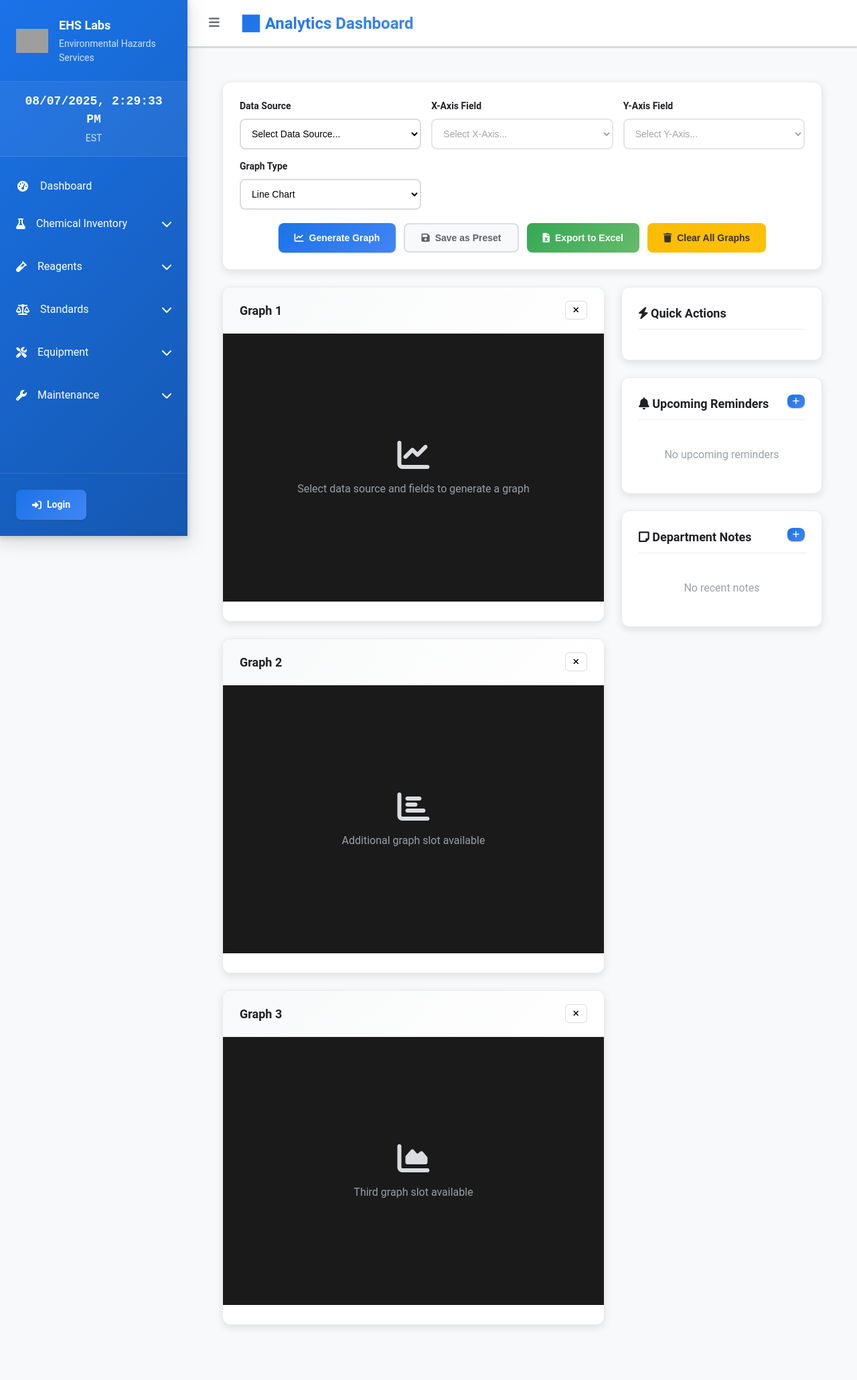
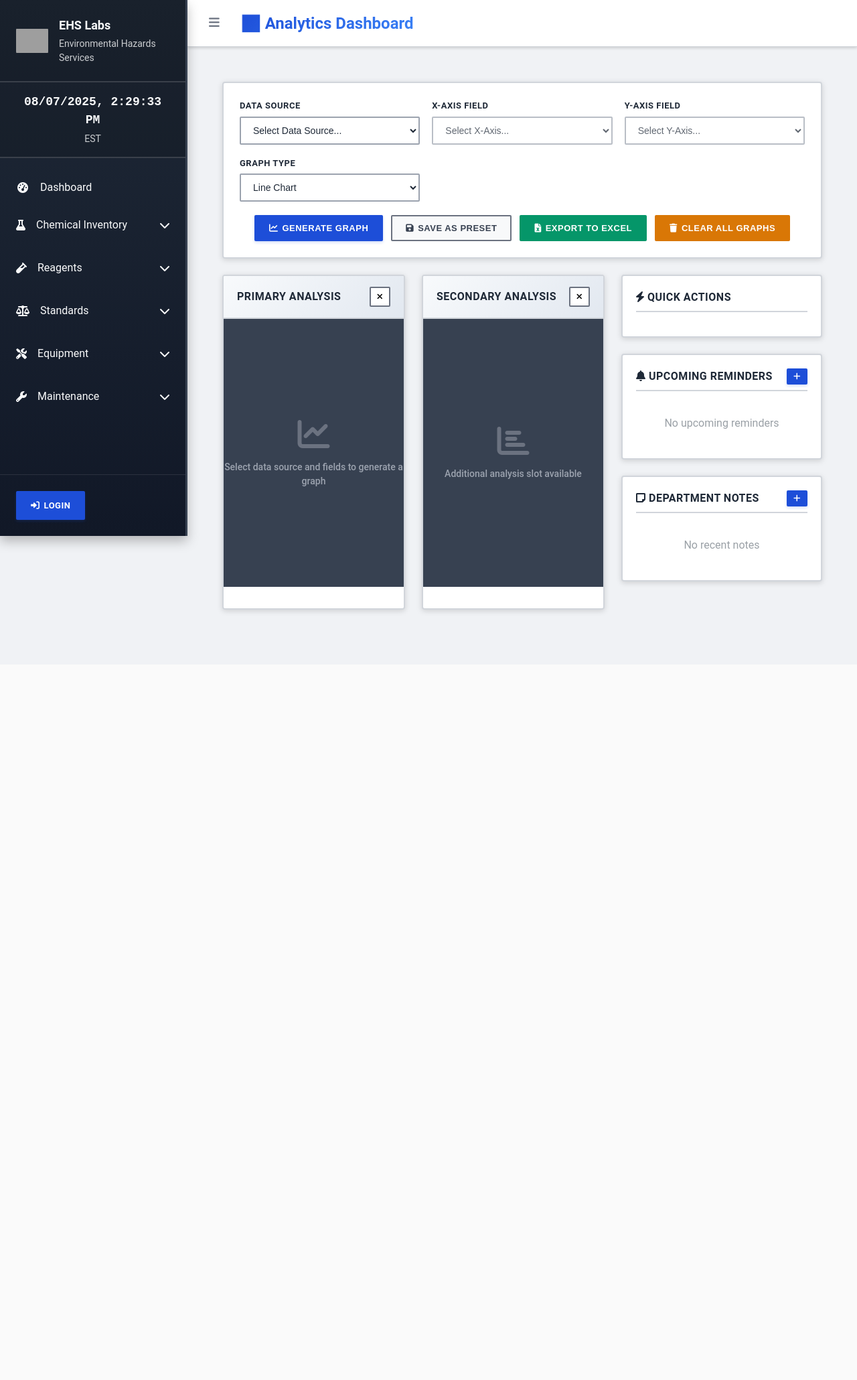
Before and after one commit to labrat420-69/ehs-electronic-journal, a Python web app: template frontend/templates/analytics/dashboard.html in a window 1280 px wide. Shown: the whole page at 67% size. After the commit the page ends 918 px from the top, so only its background shows below. Run offline with Jinja, Linux system fonts and the light colour scheme; the template is opened without the code that fills it, so the values that code supplies are empty; some libraries are stand-ins or nearby versions; grey boxes are pictures that could not be loaded.

Commit message:
Implement 2-chart layout and enterprise professional styling for Analytics Dashboard
Co-authored-by: labrat420-69 <224840331+labrat420-69@users.noreply.github.com>

```diff
--- a/frontend/static/css/components.css
+++ b/frontend/static/css/components.css
@@ -7,16 +8,18 @@ Components CSS - Buttons, Forms, Cards, Tables, etc.
     display: inline-flex;
     align-items: center;
     gap: var(--spacing-sm);
-    padding: var(--spacing-sm) var(--spacing-md);
-    border: 1px solid transparent;
-    border-radius: 6px;
-    font-size: var(--font-size-sm);
-    font-weight: 500;
+    padding: 10px 16px;
+    border: 2px solid transparent;
+    border-radius: 2px;
+    font-size: 13px;
+    font-weight: 700;
     text-decoration: none;
     cursor: pointer;
-    transition: all var(--transition-fast);
+    transition: all 0.15s;
     white-space: nowrap;
     user-select: none;
+    text-transform: uppercase;
+    letter-spacing: 0.5px;
 }
 
 .btn:focus {
@@ -26,64 +29,72 @@ Components CSS - Buttons, Forms, Cards, Tables, etc.
 
 /* Button variants */
 .btn-primary {
-    background: linear-gradient(135deg, var(--primary-color), var(--primary-light));
-    color: var(--text-inverse);
-    box-shadow: var(--shadow-sm);
+    background: #1d4ed8;
+    color: white;
+    border-color: #1d4ed8;
+    box-shadow: 0 2px 4px rgba(29, 78, 216, 0.2);
 }
 
 .btn-primary:hover {
-    background: linear-gradient(135deg, var(--primary-dark), var(--primary-color));
-    box-shadow: var(--shadow-md);
-    transform: translateY(-1px);
+    background: #1e40af;
+    border-color: #1e40af;
+    box-shadow: 0 4px 12px rgba(29, 78, 216, 0.3);
 }
 
 .btn-secondary {
-    background-color: var(--bg-primary);
-    color: var(--text-primary);
-    border-color: var(--border-color);
+    background-color: #f8f9fa;
+    color: #374151;
+    border-color: #6b7280;
 }
 
 .btn-secondary:hover {
-    background-color: var(--bg-secondary);
-    border-color: var(--border-dark);
+    background-color: #e5e7eb;
+    border-color: #374151;
+    color: #1f2937;
 }
 
 .btn-outline {
     background: transparent;
     color: var(--sidebar-text);
-    border-color: rgba(255, 255, 255, 0.3);
+    border-color: rgba(255, 255, 255, 0.4);
 }
 
 .btn-outline:hover {
-    background-color: rgba(255, 255, 255, 0.1);
-    border-color: rgba(255, 255, 255, 0.5);
+    background-color: rgba(255, 255, 255, 0.15);
+    border-color: rgba(255, 255, 255, 0.6);
 }
 
 .btn-success {
-    background-color: var(--success-color);
-    color: var(--text-inverse);
+    background-color: #059669;
+    color: white;
+    border-color: #059669;
 }
 
 .btn-success:hover {
-    background-color: #2d7a3d;
+    background-color: #047857;
+    border-color: #047857;
 }
 
 .btn-warning {
-    background-color: var(--warning-color);
-    color: var(--text-primary);
+    background-color: #d97706;
+    color: white;
+    border-color: #d97706;
 }
 
 .btn-warning:hover {
-    background-color: #e8a813;
+    background-color: #b45309;
+    border-color: #b45309;
 }
 
 .btn-error {
-    background-color: var(--error-color);
-    color: var(--text-inverse);
+    background-color: #dc2626;
+    color: white;
+    border-color: #dc2626;
 }
 
 .btn-error:hover {
-    background-color: #d33b2c;
+    background-color: #b91c1c;
+    border-color: #b91c1c;
 }
 
 /* Button sizes */
--- a/frontend/static/css/main.css
+++ b/frontend/static/css/main.css
@@ -3,53 +3,53 @@ EHS Electronic Journal - Main Stylesheet
 Professional blue color scheme with responsive design
 */
 
-/* CSS Variables for consistent theming */
+/* CSS Variables for consistent theming - Enterprise Professional */
 :root {
-    /* Primary blue color scheme */
-    --primary-color: #1a73e8;
-    --primary-dark: #1557b0;
-    --primary-light: #4285f4;
-    --primary-lighter: #e8f0fe;
+    /* Primary enterprise color scheme */
+    --primary-color: #1d4ed8;
+    --primary-dark: #1e40af;
+    --primary-light: #3b82f6;
+    --primary-lighter: #dbeafe;
 
     /* Secondary colors */
-    --secondary-color: #5f6368;
-    --secondary-light: #dadce0;
-    --secondary-lighter: #f8f9fa;
+    --secondary-color: #374151;
+    --secondary-light: #9ca3af;
+    --secondary-lighter: #f3f4f6;
 
     /* Status colors */
-    --success-color: #34a853;
-    --warning-color: #fbbc04;
-    --error-color: #ea4335;
-    --info-color: #4285f4;
+    --success-color: #059669;
+    --warning-color: #d97706;
+    --error-color: #dc2626;
+    --info-color: #0284c7;
 
     /* Text colors */
-    --text-primary: #202124;
-    --text-secondary: #5f6368;
-    --text-disabled: #9aa0a6;
+    --text-primary: #1f2937;
+    --text-secondary: #6b7280;
+    --text-disabled: #9ca3af;
     --text-inverse: #ffffff;
 
     /* Background colors */
     --bg-primary: #ffffff;
-    --bg-secondary: #f8f9fa;
-    --bg-tertiary: #e8eaed;
-    --bg-overlay: rgba(0, 0, 0, 0.5);
+    --bg-secondary: #f8fafc;
+    --bg-tertiary: #e2e8f0;
+    --bg-overlay: rgba(0, 0, 0, 0.6);
 
     /* Border colors */
-    --border-color: #dadce0;
-    --border-light: #e8eaed;
-    --border-dark: #5f6368;
+    --border-color: #d1d5db;
+    --border-light: #e5e7eb;
+    --border-dark: #6b7280;
 
     /* Sidebar */
     --sidebar-width: 280px;
     --sidebar-collapsed-width: 60px;
-    --sidebar-bg: #1a73e8;
-    --sidebar-text: #ffffff;
+    --sidebar-bg: #1f2937;
+    --sidebar-text: #f9fafb;
     --sidebar-hover: rgba(255, 255, 255, 0.1);
 
     /* Shadows */
-    --shadow-sm: 0 1px 2px 0 rgba(60, 64, 67, 0.3);
-    --shadow-md: 0 1px 3px 0 rgba(60, 64, 67, 0.3), 0 4px 8px 3px rgba(60, 64, 67, 0.15);
-    --shadow-lg: 0 2px 6px 2px rgba(60, 64, 67, 0.15), 0 8px 24px 4px rgba(60, 64, 67, 0.15);
+    --shadow-sm: 0 2px 4px rgba(0,0,0,0.15);
+    --shadow-md: 0 4px 8px rgba(0,0,0,0.2);
+    --shadow-lg: 0 8px 16px rgba(0,0,0,0.25);
 
     /* Typography */
     --font-family: 'Roboto', -apple-system, BlinkMacSystemFont, 'Segoe UI', sans-serif;
@@ -71,8 +71,8 @@ Professional blue color scheme with responsive design
 
     /* Transitions */
     --transition-fast: 0.15s ease-in-out;
-    --transition-normal: 0.3s ease-in-out;
-    --transition-slow: 0.5s ease-in-out;
+    --transition-normal: 0.25s ease-in-out;
+    --transition-slow: 0.35s ease-in-out;
 }
 
 /* Reset and base styles */
@@ -92,7 +92,7 @@ body {
     font-size: var(--font-size-base);
     line-height: 1.5;
     color: var(--text-primary);
-    background-color: var(--bg-secondary);
+    background-color: #f0f2f5;
     overflow-x: hidden;
 }
 
@@ -105,13 +105,14 @@ body {
     left: 0;
     width: var(--sidebar-width);
     height: 100vh;
-    background: linear-gradient(135deg, var(--sidebar-bg) 0%, var(--primary-dark) 100%);
+    background: linear-gradient(180deg, var(--sidebar-bg) 0%, #111827 100%);
     color: var(--sidebar-text);
     transition: transform var(--transition-normal);
     z-index: 1000;
     display: flex;
     flex-direction: column;
     box-shadow: var(--shadow-lg);
+    border-right: 3px solid #374151;
 }
 
 .sidebar.collapsed {
@@ -120,7 +121,8 @@ body {
 
 .sidebar-header {
     padding: var(--spacing-lg);
-    border-bottom: 1px solid rgba(255, 255, 255, 0.1);
+    border-bottom: 2px solid rgba(255, 255, 255, 0.15);
+    background: rgba(0, 0, 0, 0.2);
 }
 
 .logo-container {
@@ -151,8 +153,8 @@ body {
 .clock-container {
     padding: var(--spacing-md) var(--spacing-lg);
     text-align: center;
-    border-bottom: 1px solid rgba(255, 255, 255, 0.1);
-    background: rgba(255, 255, 255, 0.05);
+    border-bottom: 2px solid rgba(255, 255, 255, 0.15);
+    background: rgba(0, 0, 0, 0.15);
 }
 
 .current-time {
--- a/frontend/templates/analytics/dashboard.html
+++ b/frontend/templates/analytics/dashboard.html
@@ -6,26 +6,27 @@
 {% block extra_css %}
 <link rel="stylesheet" href="https://cdn.plot.ly/plotly-2.26.0.min.css">
 <style>
-/* Analytics Dashboard Styles */
+/* Analytics Dashboard Styles - Enterprise Professional Theme */
 .analytics-container {
     max-width: 1400px;
     margin: 0 auto;
     padding: 20px;
+    background-color: #f0f2f5;
 }
 
 .dashboard-controls {
-    background: white;
-    border-radius: 12px;
-    padding: 25px;
-    margin-bottom: 25px;
-    box-shadow: 0 4px 12px rgba(0,0,0,0.1);
-    border: 1px solid #e8eaed;
+    background: #ffffff;
+    border-radius: 4px;
+    padding: 24px;
+    margin-bottom: 24px;
+    box-shadow: 0 2px 8px rgba(0,0,0,0.15);
+    border: 2px solid #d1d5db;
 }
 
 .controls-row {
     display: grid;
     grid-template-columns: repeat(auto-fit, minmax(200px, 1fr));
-    gap: 15px;
+    gap: 18px;
     margin-bottom: 20px;
 }
 
@@ -35,27 +36,32 @@
 }
 
 .control-group label {
-    font-weight: 600;
-    color: #202124;
-    margin-bottom: 8px;
-    font-size: 14px;
+    font-weight: 700;
+    color: #1f2937;
+    margin-bottom: 6px;
+    font-size: 13px;
+    text-transform: uppercase;
+    letter-spacing: 0.5px;
 }
 
 .control-group select,
 .control-group input {
-    padding: 12px;
-    border: 2px solid #dadce0;
-    border-radius: 8px;
+    padding: 10px 14px;
+    border: 2px solid #9ca3af;
+    border-radius: 2px;
     font-size: 14px;
-    transition: all 0.2s;
-    background: white;
+    transition: all 0.15s;
+    background: #ffffff;
+    color: #1f2937;
+    font-weight: 500;
 }
 
 .control-group select:focus,
 .control-group input:focus {
     outline: none;
-    border-color: #1a73e8;
-    box-shadow: 0 0 0 3px rgba(26,115,232,0.1);
+    border-color: #1d4ed8;
+    box-shadow: 0 0 0 2px rgba(29, 78, 216, 0.15);
+    background: #f8fafc;
 }
 
 .action-buttons {
@@ -67,122 +73,131 @@
 }
 
 .btn {
-    padding: 12px 24px;
-    border: none;
-    border-radius: 8px;
-    font-size: 14px;
-    font-weight: 600;
+    padding: 10px 20px;
+    border: 2px solid transparent;
+    border-radius: 2px;
+    font-size: 13px;
+    font-weight: 700;
     cursor: pointer;
-    transition: all 0.2s;
+    transition: all 0.15s;
     display: inline-flex;
     align-items: center;
-    gap: 8px;
+    gap: 6px;
     text-decoration: none;
+    text-transform: uppercase;
+    letter-spacing: 0.5px;
 }
 
 .btn-primary {
-    background: linear-gradient(135deg, #1a73e8, #4285f4);
+    background: #1d4ed8;
     color: white;
+    border-color: #1d4ed8;
 }
 
 .btn-primary:hover {
-    background: linear-gradient(135deg, #1557b0, #3367d6);
-    transform: translateY(-1px);
-    box-shadow: 0 4px 12px rgba(26,115,232,0.3);
+    background: #1e40af;
+    border-color: #1e40af;
+    box-shadow: 0 4px 12px rgba(29, 78, 216, 0.3);
 }
 
 .btn-secondary {
-    background: #f8f9fa;
-    color: #5f6368;
-    border: 2px solid #dadce0;
+    background-color: #f8f9fa;
+    color: #374151;
+    border-color: #6b7280;
 }
 
 .btn-secondary:hover {
-    background: #e8eaed;
-    border-color: #1a73e8;
-    color: #1a73e8;
+    background-color: #e5e7eb;
+    border-color: #374151;
+    color: #1f2937;
 }
 
 .btn-success {
-    background: linear-gradient(135deg, #34a853, #66bb6a);
+    background-color: #059669;
     color: white;
+    border-color: #059669;
 }
 
 .btn-success:hover {
-    background: linear-gradient(135deg, #2d5a2d, #5a9f5a);
-    transform: translateY(-1px);
+    background-color: #047857;
+    border-color: #047857;
 }
 
 .btn-warning {
-    background: linear-gradient(135deg, #fbbc04, #ffc107);
-    color: #333;
+    background-color: #d97706;
+    color: white;
+    border-color: #d97706;
 }
 
 .btn-danger {
-    background: linear-gradient(135deg, #ea4335, #f44336);
+    background-color: #dc2626;
     color: white;
+    border-color: #dc2626;
 }
 
 /* Graph Container */
 .graphs-container {
     display: grid;
-    grid-template-columns: repeat(auto-fit, minmax(500px, 1fr));
+    grid-template-columns: 1fr 1fr;
     gap: 25px;
     margin-bottom: 30px;
 }
 
 .graph-card {
-    background: white;
-    border-radius: 12px;
+    background: #ffffff;
+    border-radius: 4px;
     padding: 0;
-    box-shadow: 0 4px 12px rgba(0,0,0,0.1);
-    border: 1px solid #e8eaed;
+    box-shadow: 0 2px 8px rgba(0,0,0,0.15);
+    border: 2px solid #d1d5db;
     overflow: hidden;
     min-height: 500px;
     position: relative;
 }
 
 .graph-header {
-    padding: 20px 25px;
-    background: linear-gradient(135deg, #f8f9fa, #ffffff);
-    border-bottom: 1px solid #e8eaed;
+    padding: 16px 20px;
+    background: linear-gradient(135deg, #f8fafc, #e2e8f0);
+    border-bottom: 2px solid #d1d5db;
     display: flex;
     justify-content: space-between;
     align-items: center;
 }
 
 .graph-title {
-    font-size: 18px;
-    font-weight: 600;
-    color: #202124;
+    font-size: 16px;
+    font-weight: 700;
+    color: #1f2937;
     margin: 0;
+    text-transform: uppercase;
+    letter-spacing: 0.5px;
 }
 
 .graph-actions {
     display: flex;
-    gap: 8px;
+    gap: 6px;
 }
 
 .graph-btn {
-    padding: 6px 12px;
-    border: 1px solid #dadce0;
-    background: white;
-    border-radius: 6px;
+    padding: 6px 10px;
+    border: 2px solid #6b7280;
+    background: #ffffff;
+    border-radius: 2px;
     font-size: 12px;
     cursor: pointer;
-    transition: all 0.2s;
+    transition: all 0.15s;
+    font-weight: 600;
 }
 
 .graph-btn:hover {
-    background: #f8f9fa;
-    border-color: #1a73e8;
-    color: #1a73e8;
+    background: #f3f4f6;
+    border-color: #374151;
+    color: #1f2937;
 }
 
 .graph-content {
     padding: 0;
     min-height: 400px;
-    background: #1a1a1a; /* Dark background for crypto-style graphs */
+    background: #374151; /* Darker background for professional contrast */
     position: relative;
 }
 
@@ -192,33 +207,41 @@
     align-items: center;
     justify-content: center;
     height: 400px;
-    color: #9aa0a6;
+    color: #9ca3af;
     text-align: center;
 }
 
 .graph-placeholder i {
     font-size: 48px;
     margin-bottom: 15px;
-    color: #dadce0;
+    color: #6b7280;
+}
+
+.graph-placeholder p {
+    font-weight: 500;
+    font-size: 14px;
+    color: #9ca3af;
 }
 
 /* Side Panel */
 .side-panel {
-    background: white;
-    border-radius: 12px;
-    padding: 25px;
-    box-shadow: 0 4px 12px rgba(0,0,0,0.1);
-    border: 1px solid #e8eaed;
-    margin-bottom: 25px;
+    background: #ffffff;
+    border-radius: 4px;
+    padding: 20px;
+    box-shadow: 0 2px 8px rgba(0,0,0,0.15);
+    border: 2px solid #d1d5db;
+    margin-bottom: 24px;
 }
 
 .side-panel-title {
-    font-size: 18px;
-    font-weight: 600;
-    color: #202124;
-    margin-bottom: 20px;
-    padding-bottom: 10px;
-    border-bottom: 1px solid #e8eaed;
+    font-size: 16px;
+    font-weight: 700;
+    color: #1f2937;
+    margin-bottom: 16px;
+    padding-bottom: 8px;
+    border-bottom: 2px solid #d1d5db;
+    text-transform: uppercase;
+    letter-spacing: 0.5px;
 }
 
 /* Loading States */
@@ -231,8 +254,8 @@
 .spinner {
     width: 16px;
     height: 16px;
-    border: 2px solid #e8eaed;
-    border-top: 2px solid #1a73e8;
+    border: 2px solid #d1d5db;
+    border-top: 2px solid #1d4ed8;
     border-radius: 50%;
     animation: spin 1s linear infinite;
 }
@@ -332,7 +355,7 @@
             <div class="graphs-container" id="graphs-container">
                 <div class="graph-card" id="graph-1">
                     <div class="graph-header">
-                        <h3 class="graph-title">Graph 1</h3>
+                        <h3 class="graph-title">Primary Analysis</h3>
                         <div class="graph-actions">
                             <button class="graph-btn" onclick="removeGraph(1)" title="Remove Graph">
                                 <i class="fas fa-times"></i>
@@ -349,7 +372,7 @@
 
                 <div class="graph-card" id="graph-2">
                     <div class="graph-header">
-                        <h3 class="graph-title">Graph 2</h3>
+                        <h3 class="graph-title">Secondary Analysis</h3>
                         <div class="graph-actions">
                             <button class="graph-btn" onclick="removeGraph(2)" title="Remove Graph">
                                 <i class="fas fa-times"></i>
@@ -359,24 +382,7 @@
                     <div class="graph-content">
                         <div class="graph-placeholder">
                             <i class="fas fa-chart-bar"></i>
-                            <p>Additional graph slot available</p>
-                        </div>
-                    </div>
-                </div>
-
-                <div class="graph-card" id="graph-3">
-                    <div class="graph-header">
-                        <h3 class="graph-title">Graph 3</h3>
-                        <div class="graph-actions">
-                            <button class="graph-btn" onclick="removeGraph(3)" title="Remove Graph">
-                                <i class="fas fa-times"></i>
-                            </button>
-                        </div>
-                    </div>
-                    <div class="graph-content">
-                        <div class="graph-placeholder">
-                            <i class="fas fa-chart-area"></i>
-                            <p>Third graph slot available</p>
+                            <p>Additional analysis slot available</p>
                         </div>
                     </div>
                 </div>
@@ -534,7 +540,7 @@ async function generateGraph() {
 
     // Find next available graph slot
     let targetSlot = null;
-    for (let i = 1; i <= 3; i++) {
+    for (let i = 1; i <= 2; i++) {
         if (!activeGraphs[i]) {
             targetSlot = i;
             break;
@@ -542,7 +548,7 @@ async function generateGraph() {
     }
 
     if (!targetSlot) {
-        alert('Maximum of 3 graphs allowed. Please remove a graph first.');
+        alert('Maximum of 2 graphs allowed. Please remove a graph first.');
         return;
     }
 
@@ -613,7 +619,7 @@ function removeGraph(slot) {
 }
 
 function clearGraphs() {
-    for (let i = 1; i <= 3; i++) {
+    for (let i = 1; i <= 2; i++) {
         removeGraph(i);
     }
 }
```
Also changed, not shown: other parts of frontend/static/css/components.css (+42 -29 lines).
